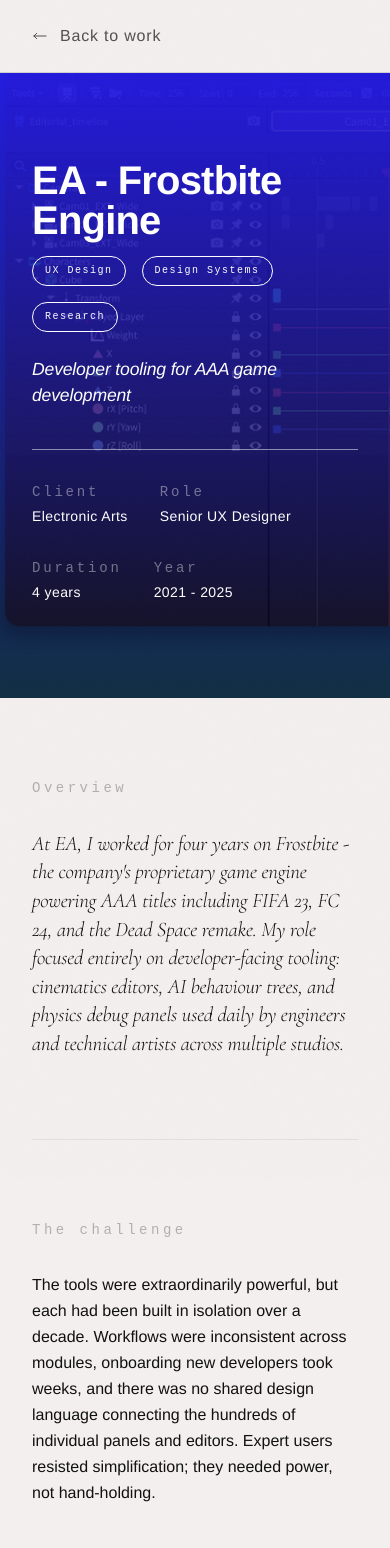
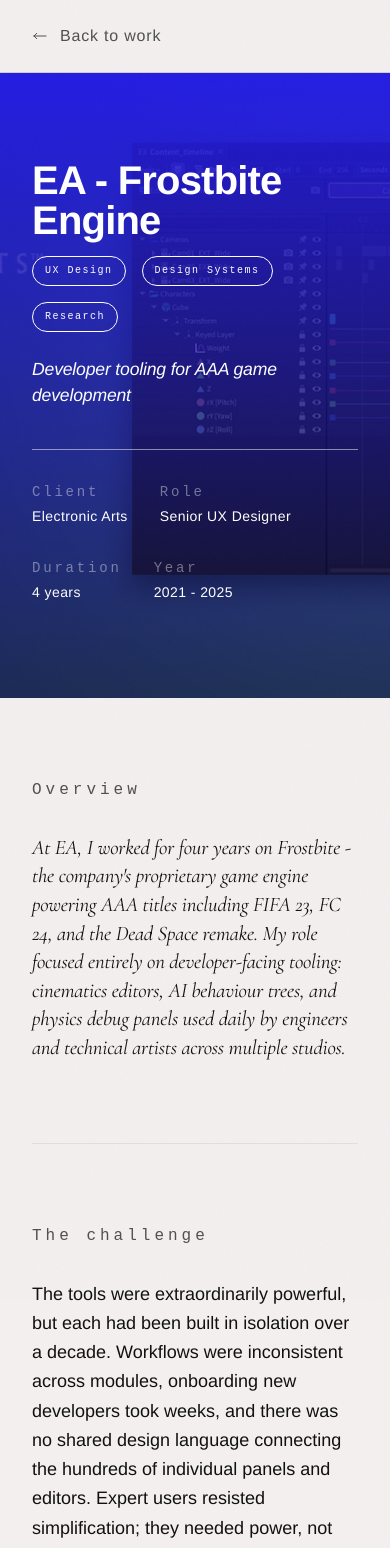
Before and after one commit to teeko-k/teeko-k.github.io, a Next.js app: page /work/ea-frostbite in a window 390 px wide. Shown: the top 1548 px of the page. Built offline with nearby package versions, Linux system fonts and the light colour scheme.

Commit message:
Project Page updates!

```diff
--- a/components/ProjectPage.js
+++ b/components/ProjectPage.js
@@ -57,7 +57,7 @@ export default function ProjectPage({ project, prev, next }) {
         </Link>
 
         <span
-          className="font-sans text-bold-ink text-xs capitalize hidden md:block"
+          className="font-sans text-bold-ink text-xs uppercase hidden md:block"
           style={{ letterSpacing: '0.2em' }}
         >
           Ahmed 'Tiko' K.
@@ -175,15 +175,15 @@ export default function ProjectPage({ project, prev, next }) {
         >
           <div className="md:col-span-3">
             <span
-              className="font-mono text-sm text-dimmed-ink block"
-              style={{ letterSpacing: '0.25em', opacity: 0.4 }}
+              className="font-mono text-dimmed-ink block"
+              style={{ letterSpacing: '0.25em' }}
             >
               Overview
             </span>
           </div>
           <div className="md:col-span-9">
             <p
-              className="font-display font-light text-bold-ink italic leading-snug"
+              className="font-display text-bold-ink italic leading-snug"
               style={{
                 fontSize: 'clamp(1.3rem, 2.5vw, 1.9rem)',
                 letterSpacing: '-0.01em',
@@ -201,16 +201,16 @@ export default function ProjectPage({ project, prev, next }) {
         >
           <div className="md:col-span-3">
             <span
-              className="font-mono text-sm text-dimmed-ink block"
-              style={{ letterSpacing: '0.25em', opacity: 0.4 }}
+              className="font-mono text-dimmed-ink block"
+              style={{ letterSpacing: '0.25em' }}
             >
               The challenge
             </span>
           </div>
           <div className="md:col-span-9">
             <p
-              className="font-sans font-light text-bold-ink leading-relaxed"
-              style={{ fontSize: '16px' }}
+              className="font-sans text-bold-ink leading-relaxed"
+              style={{ fontSize: '18px' }}
             >
               {project.challenge}
             </p>
@@ -252,8 +252,8 @@ export default function ProjectPage({ project, prev, next }) {
             <div className="grid grid-cols-1 md:grid-cols-12 gap-8 md:gap-16 mb-12">
               <div className="md:col-span-3">
                 <span
-                  className="font-mono text-sm text-bold-ink block"
-                  style={{ letterSpacing: '0.25em', opacity: 0.4 }}
+                  className="font-mono text-bold-ink block"
+                  style={{ letterSpacing: '0.25em' }}
                 >
                   Approach
                 </span>
@@ -273,16 +273,13 @@ export default function ProjectPage({ project, prev, next }) {
                       0{i + 1}
                     </span>
                     <h3
-                      className="font-display text-xl font-light text-bold-ink"
+                      className="font-sans text-xl font-light text-bold-ink"
                       style={{ letterSpacing: '-0.01em' }}
                     >
                       {item.step}
                     </h3>
                   </div>
-                  <p
-                    className="font-sans font-light text-bold-ink text-sm leading-relaxed"
-                    style={{ opacity: 0.7 }}
-                  >
+                  <p className="font-sans text-bold-ink leading-relaxed">
                     {item.detail}
                   </p>
                 </div>
@@ -324,15 +321,15 @@ export default function ProjectPage({ project, prev, next }) {
         >
           <div className="md:col-span-3">
             <span
-              className="font-mono text-sm text-dimmed-ink block"
-              style={{ letterSpacing: '0.25em', opacity: 0.4 }}
+              className="font-mono text-dimmed-ink block"
+              style={{ letterSpacing: '0.25em' }}
             >
               Outcome
             </span>
           </div>
           <div className="md:col-span-9">
             <p
-              className="font-display font-light text-bold-ink leading-snug"
+              className="font-display font-light text-bold-ink italic leading-snug"
               style={{
                 fontSize: 'clamp(1.3rem, 2.5vw, 1.9rem)',
                 letterSpacing: '-0.01em',
@@ -349,8 +346,8 @@ export default function ProjectPage({ project, prev, next }) {
           style={{ borderColor: 'rgba(25,25,25,0.08)' }}
         >
           <p
-            className="font-mono text-sm text-dimmed-ink mb-6"
-            style={{ letterSpacing: '0.25em', opacity: 0.4 }}
+            className="font-mono text-accent-color mb-6 capitalize"
+            style={{ letterSpacing: '0.25em' }}
           >
             Tools & methods
           </p>
@@ -388,7 +385,7 @@ export default function ProjectPage({ project, prev, next }) {
                 ← Previous
               </span>
               <span
-                className="font-display text-2xl font-light text-bold-ink group-hover:text-accent-color transition-colors duration-300"
+                className="font-sans text-2xl font-semibold text-bold-ink group-hover:text-accent-color transition-colors duration-300"
                 style={{ letterSpacing: '-0.01em' }}
               >
                 {prev.title}
@@ -410,7 +407,7 @@ export default function ProjectPage({ project, prev, next }) {
                 Next →
               </span>
               <span
-                className="font-display text-2xl font-light text-bold-ink group-hover:text-accent-color transition-colors duration-300"
+                className="font-sans text-2xl font-semibold text-bold-ink group-hover:text-accent-color transition-colors duration-300"
                 style={{ letterSpacing: '-0.01em' }}
               >
                 {next.title}
```
Also changed, not shown: public/Work/EA.png.
